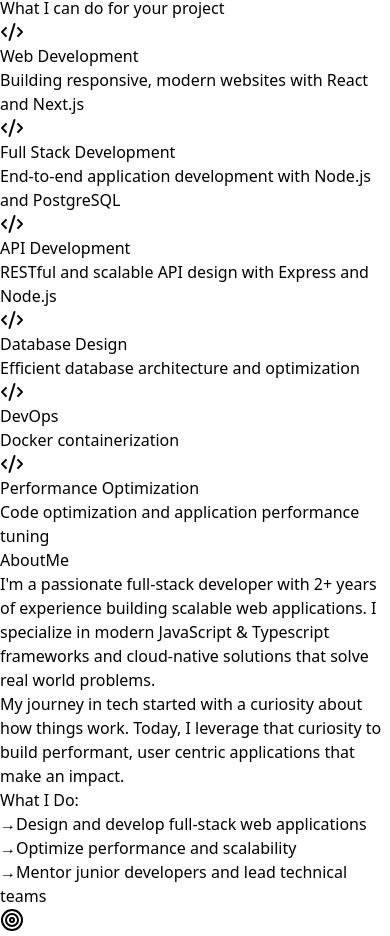
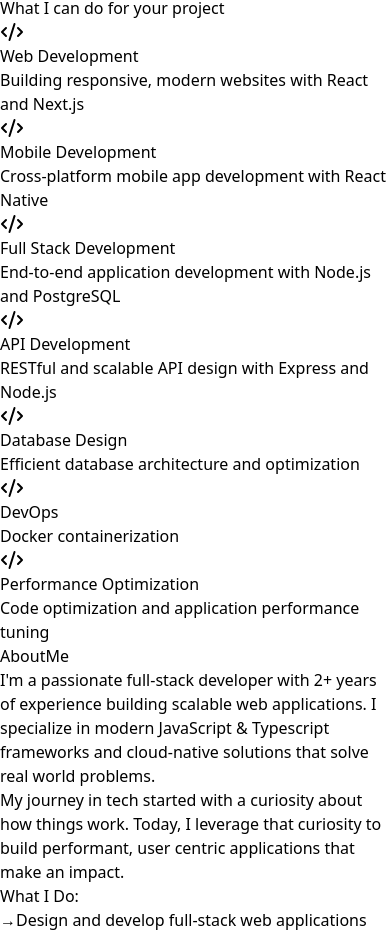
Before and after one commit to primexk5/Dev_lapshak, a React (Vite) app: page / in a window 390 px wide. Shown: the part 4732-5668 px from the top of the page. Built offline with nearby package versions, Linux system fonts and the light colour scheme.

Commit message:
feat: Add Mobile Development skill to the skills section.

```diff
--- a/src/components/Skills.jsx
+++ b/src/components/Skills.jsx
@@ -60,6 +60,10 @@
     {
       title: 'Web Development',
       description: 'Building responsive, modern websites with React and Next.js'
+    },
+    {
+       title: 'Mobile Development',
+       description: 'Cross-platform mobile app development with React Native'
     },
     {
       title: 'Full Stack Development',
```
